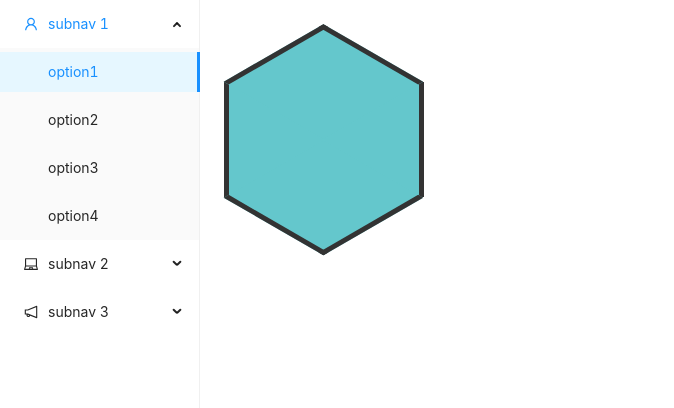
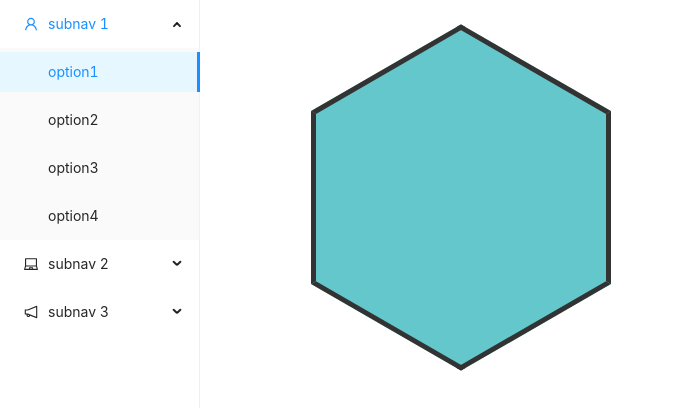
Before and after one commit to GeorgeSheppard/path-finder, a React (Create React App) app: page / in a window 1280 px wide. Shown: the top 408 px of the page, without its empty margins (0-674 px from the left). Built offline with nearby package versions, Linux system fonts and the light colour scheme.

Commit message:
Refactored to a variable size and position hexagon

```diff
--- a/src/Hexagon/hexagon.jsx
+++ b/src/Hexagon/hexagon.jsx
@@ -1,50 +1,78 @@
 import React from "react";
 import styled from "styled-components";
 
+// TODO: Cannot find a way to set multiple properties to the same value,
+// would be useful for setting border-left and border-right at the same time,
+// have tried using , like with &:before &:after but that doesn't work
 const StyledHexagon = styled.div`
-    position: relative;
-    width: ${props => props.width ? `${props.width}px` : "300px"};
-    height: ${props => props.width ? `${(Math.sqrt(3) / 3) * props.width}px` : "173.21px"};
-    background-color: #64C7CC;
-    margin: ${props => props.width ? `${props.width / 2 * Math.sqrt(3) / 3}px 0` : "86.60px 0"};
-    border-left: ${props => props.borderWidth ? `solid ${props.borderWidth}px #333333` : "solid 5px #333333"};
-    border-right: ${props => props.borderWidth ? `solid ${props.borderWidth}px #333333` : "solid 5px #333333"};
-    &:before {
+    position: absolute;
+    width: ${props => `${props.middleWidth}px`};
+    height: ${props => `${props.middleHeight}px`};
+    background-color: ${props => props.backgroundColor};
+    margin: ${props => `${props.margin}px`};
+    border-left: ${props => borderStyle(props.middleBorderWidth)};
+    border-right: ${props => borderStyle(props.middleBorderWidth)};
+    &:before, &:after {
         content: "";
         position: absolute;
         z-index: 1;
-        width: ${props => props.width ? `${props.width / Math.sqrt(2)}px` : "212.13px"};
-        height: ${props => props.width ? `${props.width / Math.sqrt(2)}px` : "212.13px"};
+        width: ${props => `${props.topBotDiameter}px`};
+        height: ${props => `${props.topBotDiameter}px`};
         transform: scaleY(0.5774) rotate(-45deg);
         background-color: inherit;
-        left: ${props => (props.width && props.borderWidth) ? `${-props.borderWidth - props.width / (Math.sqrt(2) * 2) + props.width / 2 }px` : "38.9340px"};
-        top: ${props => props.width ? `${-props.width / (Math.sqrt(2) * 2)}px` : "-106.0660px"};
-        border-top: ${props => props.borderWidth ? `solid ${Math.sqrt(2) * props.borderWidth}px #333333` : "7.0711px"};
-        border-right: ${props => props.borderWidth ? `solid ${Math.sqrt(2) * props.borderWidth}px #333333` : "7.0711px"};
+        left: ${props => `${props.left}px`};
+    }
+    &:before {
+        top: ${props => `${props.topBot}px`};
+        border-top: ${props => borderStyle(props.topBotBorderWidth)};
+        border-right: ${props => borderStyle(props.topBotBorderWidth)};
     }
     &:after {
-        content: "";
-        position: absolute;
-        z-index: 1;
-        width: ${props => props.width ? `${props.width / Math.sqrt(2)}px` : "212.13px"};
-        height: ${props => props.width ? `${props.width / Math.sqrt(2)}px` : "212.13px"};
-        transform: scaleY(0.5774) rotate(-45deg);
-        background-color: inherit;
-        left: ${props => (props.width && props.borderWidth) ? `${-props.borderWidth - props.width / (Math.sqrt(2) * 2) + props.width / 2 }px` : "38.9340px"};
-        bottom: ${props => props.width ? `${-props.width / (Math.sqrt(2) * 2)}px` : "-106.0660px"};
-        border-bottom: ${props => props.borderWidth ? `solid ${Math.sqrt(2) * props.borderWidth}px #333333` : "7.0711px"};
-        border-left: ${props => props.borderWidth ? `solid ${Math.sqrt(2) * props.borderWidth}px #333333` : "7.0711px"};
+        bottom: ${props => `${props.topBot}px`};
+        border-bottom: ${props => borderStyle(props.topBotBorderWidth)};
+        border-left: ${props => borderStyle(props.topBotBorderWidth)};
     }
 `;
 
+const borderStyle = (borderWidth) => `solid ${borderWidth}px #333333`
 
-const Hexagon = () => {
-    const hexagonProps = {
-        width: 200,
-        borderWidth: 5
+const hexagonStylingProps = ({ width = 300, borderWidth = 5, backgroundColor = "#64C7CC" }) => {
+    return {
+        middleWidth: width,
+        middleHeight: (Math.sqrt(3) / 3) * width,
+        topBotDiameter: width / Math.sqrt(2),
+        margin: width * Math.sqrt(3) / 6,
+        topBotBorderWidth: borderWidth * Math.sqrt(2),
+        middleBorderWidth: borderWidth,
+        left: - borderWidth - width / (Math.sqrt(2) * 2) + width / 2,
+        topBot: -width / (Math.sqrt(2) * 2),
+        backgroundColor
+    }
+}
+
+const Hexagon = (props) => {
+    console.log(props);
+    const { x = 0, y = 0, spacing = 2, ...styling } = props
+    const styledProps = hexagonStylingProps(styling);
+
+    const coordToPixels = (x, y, spacing, width) => {
+        let pixelsX = (width + spacing) * x;
+        let pixelsY = (width * Math.sqrt(3) / 2 + spacing * Math.sqrt(3) / 2) * y;
+        if (y % 2 === 1) {
+            pixelsX += width / 2 + spacing / 2
+        }
+
+        return { pixelsX, pixelsY }
     }
 
-    return <StyledHexagon {...hexagonProps} />;
+    const transform = coordToPixels(x, y, spacing, styling.width);
+
+    const styles = {
+        transform: `translate(${transform.pixelsX}px, ${transform.pixelsY}px)`
+    }
+    console.log(styles);
+
+    return <StyledHexagon {...styledProps} style={styles} />;
 }
 
 export default Hexagon;
```
